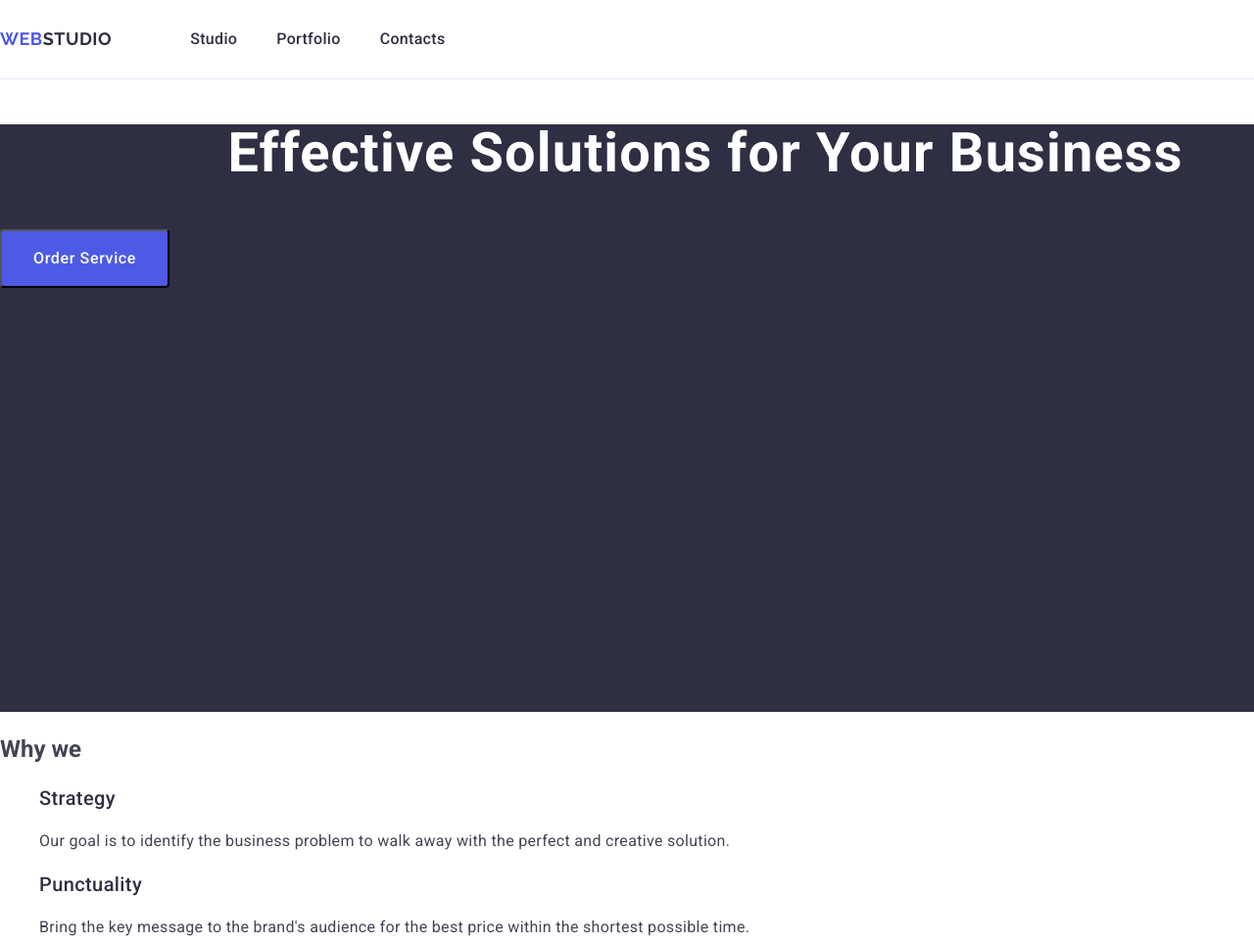
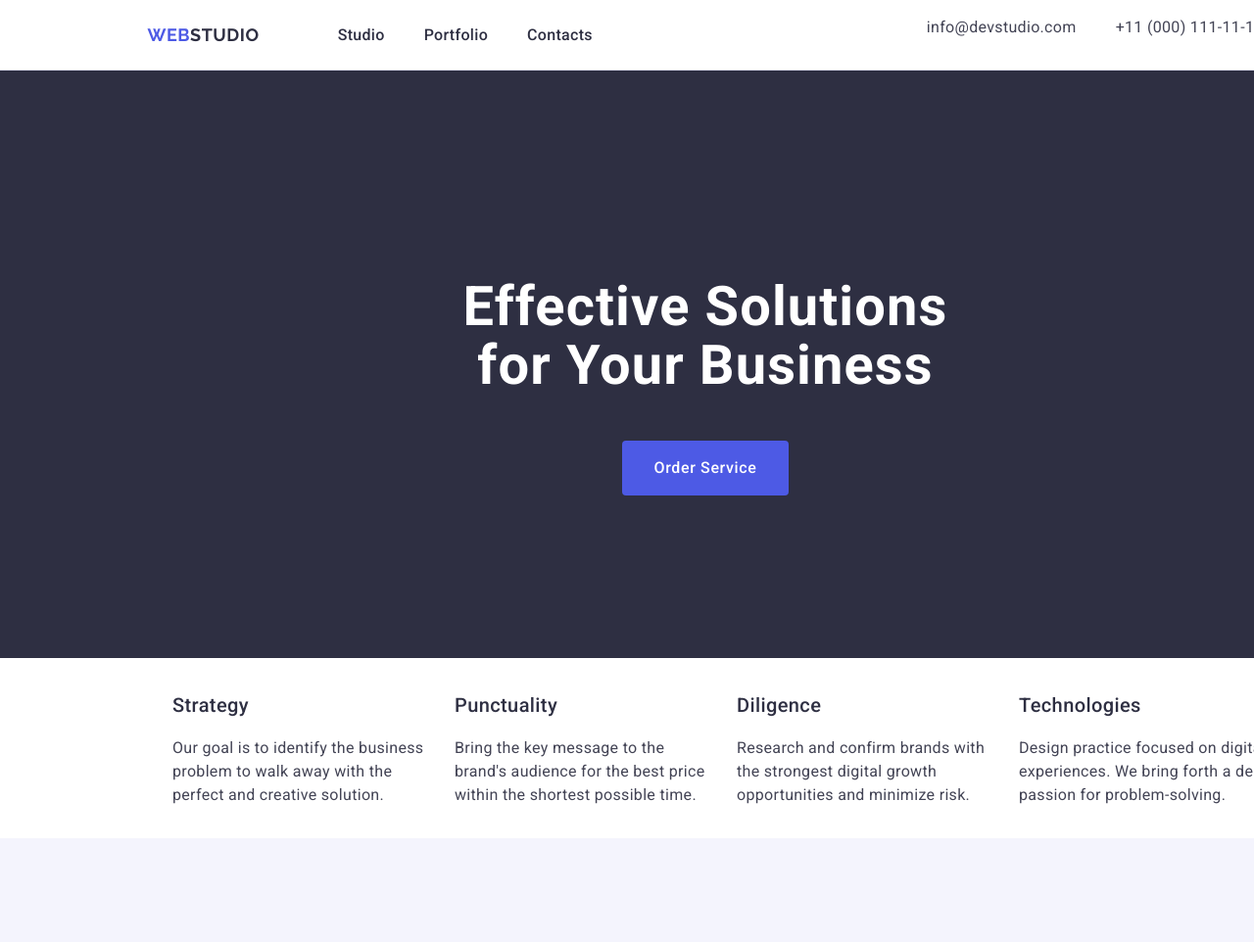
Before and after one commit to KonTim25/goit-markup-hw-03, a plain HTML site: page index.html in a window 1280 px wide. Shown: the top 962 px of the page at 98% size. Drawn offline with nearby package versions, Linux system fonts and the light colour scheme.

Commit message:
starting flex

```diff
--- a/css/styles.css
+++ b/css/styles.css
@@ -19,16 +19,17 @@ a {
   margin: 0 auto;
 }
 
-/* header {
+header {
+  height: 72px;
+  border-bottom: 1px solid #e7e9fc;
+}
+
+.nav-container,
+.nav-address {
+  height: 72px;
   display: flex;
-  justify-content: space-between;
-} */
-
-.nav-container {
-  /* height: 72px; */
-  display: flex;
-  border-bottom: 1px solid #e7e9fc;
-  justify-content: space-between;
+  /* align-items: center; */
+  justify-content: space-around;
 }
 
 nav,
@@ -38,10 +39,9 @@ nav,
   align-items: center;
 }
 
-.nav-address,
-.address {
+.nav-address > ul {
   display: flex;
-  /* align-items: flex-end; */
+  gap: 40px;
 }
 
 .logo,
@@ -72,8 +72,8 @@ nav,
   letter-spacing: 0.02em;
   color: #2e2f42;
 
-  display: flex;
-  /* align-items: flex-start;
+  /* display: flex;
+  align-items: flex-start;
   justify-content: flex-start;
   flex-direction: row;
   gap: 40px;
@@ -105,8 +105,13 @@ nav,
 }
 
 .section-top {
+  display: flex;
   background: #2e2f42;
   height: 600px;
+  align-items: center;
+  justify-content: center;
+  flex-direction: column;
+  /* gap: 48px; */
 }
 
 .section-top .page-title {
@@ -118,6 +123,10 @@ nav,
   color: #ffffff;
 }
 
+.page-title {
+  width: 496px;
+}
+
 .section-top .button-top {
   font-weight: 500;
   line-height: 1.5;
@@ -125,16 +134,9 @@ nav,
   color: #ffffff;
   background: #4d5ae5;
   cursor: pointer;
-
-  display: flex;
-  align-items: flex-start;
-  justify-content: flex-start;
-  flex-direction: row;
-  gap: 10px;
+  border: 0;
   border-radius: 4px;
   padding: 16px 32px;
-  /* width: 169px;
-  height: 56px;*/
 }
 
 .section-top .button-top:hover,
@@ -142,21 +144,42 @@ nav,
   background: #404bbf;
 }
 
+.section-why > ul {
+  display: flex;
+  gap: 24px;
+  justify-content: center;
+}
+
+.section-why > h2 {
+  display: none;
+}
 .section-why .element-title {
   font-weight: 500;
   font-size: 20px;
   line-height: 1.2;
   letter-spacing: 0.02em;
   color: #2e2f42;
+  display: flex;
 }
 
 .section-why .text {
   color: #434455;
   letter-spacing: 0.02em;
+  width: 264px;
 }
 
 .section-team {
   background: #f4f4fd;
+  height: 732px;
+  display: flex;
+  flex-direction: column;
+  align-items: center;
+  justify-content: center;
+}
+
+.section-team > ul {
+  display: flex;
+  gap: 24px;
 }
 
 .section-team .section-title {
@@ -186,6 +209,16 @@ nav,
   text-align: center;
   letter-spacing: 0.02em;
   color: #434455;
+}
+
+.section-portfolio > ul {
+  display: flex;
+  flex-wrap: wrap;
+  gap: 24px;
+}
+
+.section-portfolio > ul > li {
+  width: calc((100% - 48px) / 3);
 }
 
 .section-portfolio .section-title {
```
Also changed, not shown: index.html (+6 -6 lines), 1 other file.
